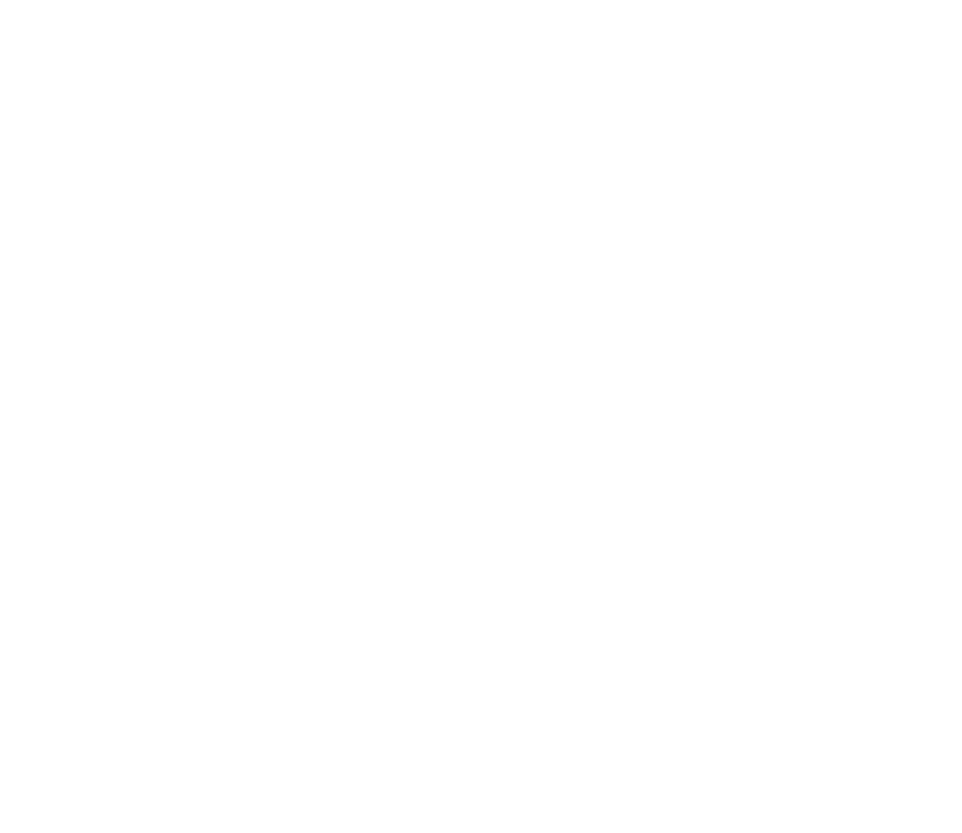
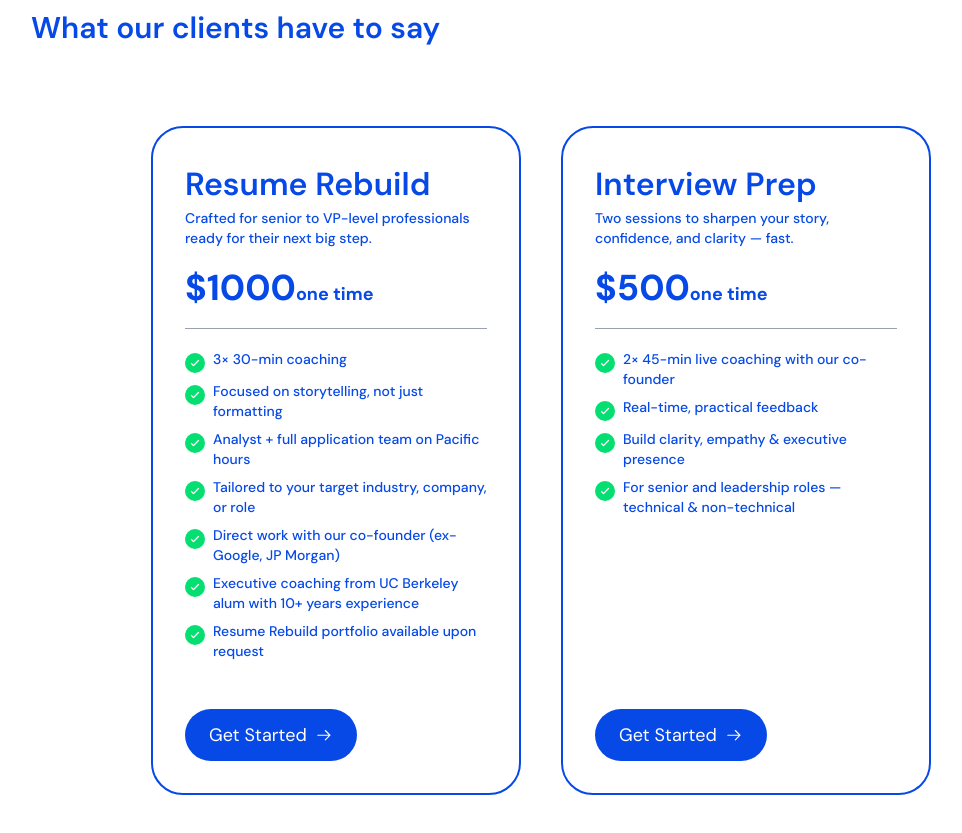
Before and after one commit to ashibullah/MobiusEngine.ai, a React (Vite) app: page / in a window 1280 px wide. Shown: the part 4700-5533 px from the top of the page, without its empty margins (99-1061 px from the left). Before the commit the page ends 4565 px from the top, so only its background shows below. Built offline with nearby package versions, Linux system fonts and the light colour scheme.

Commit message:
resumeBuilder

```diff
--- a/src/Pages/Home.jsx
+++ b/src/Pages/Home.jsx
@@ -6,6 +6,7 @@
 import ClientReview from '../components/ClientReview';
 import ChooseUsSection from '../components/ChooseUsSection';
 import ServicePlan from '../components/ServicePlan';
+import ResumeBuilding from '../components/ResumeBuilding';
 
 const Home = () => {
     return (
@@ -16,6 +17,7 @@
             <ClientReview/>
             <ChooseUsSection/>
             <ServicePlan/>
+            <ResumeBuilding/>
         </div>
     );
 };
--- /dev/null
+++ b/src/assets/resumePackages.json
@@ -0,0 +1,31 @@
+[
+    {
+      "planName": "Resume Rebuild",
+      "subtitle" : "Crafted for senior to VP-level professionals ready for their next big step.",
+      "price": "$1000",
+      "duration" : "one time",
+      "features": [
+        "3× 30-min coaching",
+        "Focused on storytelling, not just formatting",
+        "Analyst + full application team on Pacific hours",
+        "Tailored to your target industry, company, or role",
+        "Direct work with our co-founder (ex-Google, JP Morgan)",
+        "Executive coaching from UC Berkeley alum with 10+ years experience",
+        "Resume Rebuild portfolio available upon request"
+      ],
+      "buttonText": "Get Started"
+    },
+    {
+      "planName": "Interview Prep",
+      "subtitle" : "Two sessions to sharpen your story, confidence, and clarity — fast.",
+      "price": "$500",
+      "duration" : "one time",
+      "features": [
+        "2× 45-min live coaching with our co-founder",
+        "Real-time, practical feedback",
+        "Build clarity, empathy & executive presence",
+        "For senior and leadership roles — technical & non-technical"
+      ],
+      "buttonText": "Get Started"
+    }
+  ]
--- /dev/null
+++ b/src/components/ResumeBuilding.jsx
@@ -0,0 +1,17 @@
+import React from 'react';
+import ResumeBox from './Shared/ResumeBox';
+
+const ResumeBuilding = () => {
+    return (
+        <div className=" px-10 py-18 w-[1100px] mx-auto">
+        <h1 className='text-lightblue font-semibold text-3xl mb-20'>What our clients have to say</h1>
+
+        <div>
+            <ResumeBox/>
+        </div>
+
+        </div>
+    );
+};
+
+export default ResumeBuilding;
--- a/src/components/ServicePlan.jsx
+++ b/src/components/ServicePlan.jsx
@@ -40,6 +40,8 @@
 
             </div>
 
+            <hr className='mt-18 text-gray-400'/>
+
         </div>
     );
 };
--- /dev/null
+++ b/src/components/Shared/ResumeBox.jsx
@@ -0,0 +1,48 @@
+import React from 'react';
+import { GoArrowRight } from 'react-icons/go';
+import { IoIosCheckmark } from 'react-icons/io';
+import resumePackages from '../../assets/resumePackages.json'; // adjust path if needed
+
+const ResumeBox = () => {
+  return (
+    <div className="grid grid-cols-1 md:grid-cols-2 gap-10 px-30 justify-evenly">
+      {resumePackages.map((pkg, index) => (
+        <div
+          key={index}
+          className="text-[#0649E7]  h-full border-2 rounded-4xl p-8 flex flex-col"
+        >
+          <div>
+            <h3 className="font-[600] text-[32px] ">{pkg.planName}</h3>
+            {pkg.subtitle && (
+              <p className="font-[500] text-sm mb-5">{pkg.subtitle}</p>
+            )}
+            <h2 className="font-bold text-4xl mb-5">
+              {pkg.price}
+              <span className="text-lg">{pkg.duration}</span>
+            </h2>
+            <div className="text-gray-400">
+              <hr className="mb-5" />
+            </div>
+          </div>
+
+          <div className="flex flex-col justify-between h-full">
+            <div>
+              {pkg.features.map((feature, idx) => (
+                <div key={idx} className="flex items-start gap-2 mb-2">
+                  <IoIosCheckmark className="mt-1 bg-green-400 text-white rounded-full w-5 h-5 flex-shrink-0" />
+                  <p className="text-sm font-medium">{feature}</p>
+                </div>
+              ))}
+            </div>
+            <div className="mt-10 text-lg bg-[#0649E7] text-white px-6 py-3 rounded-full flex items-center gap-2 w-fit">
+              <p className="text-white">{pkg.buttonText}</p>
+              <GoArrowRight className="text-white" />
+            </div>
+          </div>
+        </div>
+      ))}
+    </div>
+  );
+};
+
+export default ResumeBox;
```
